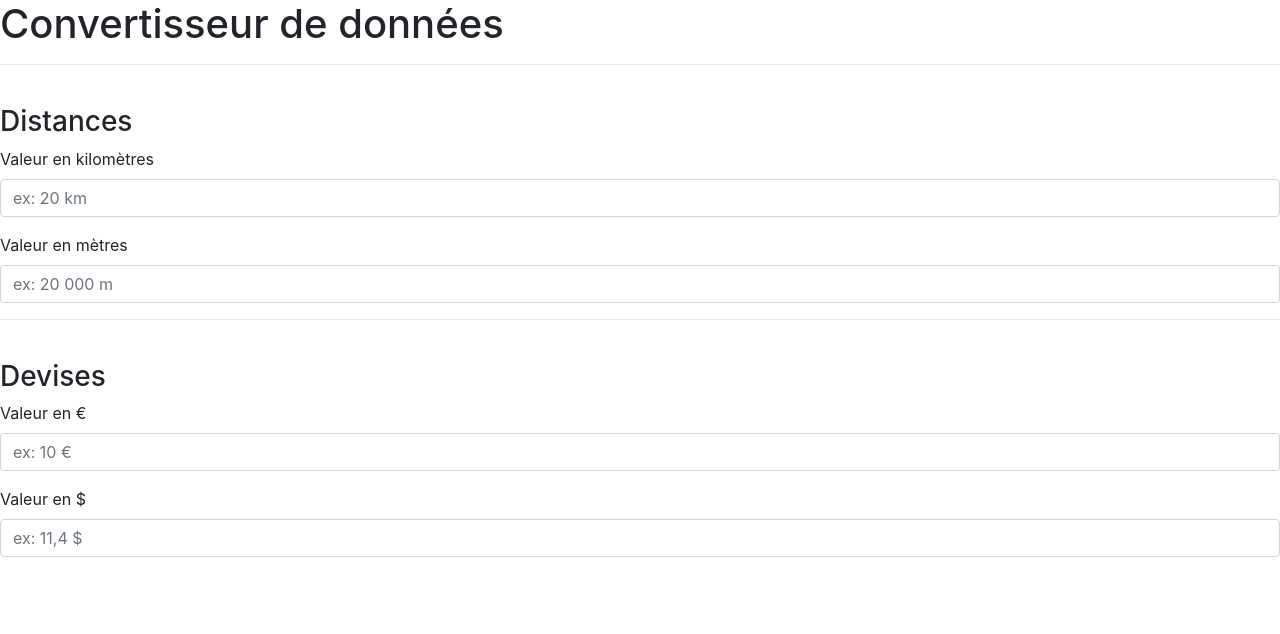
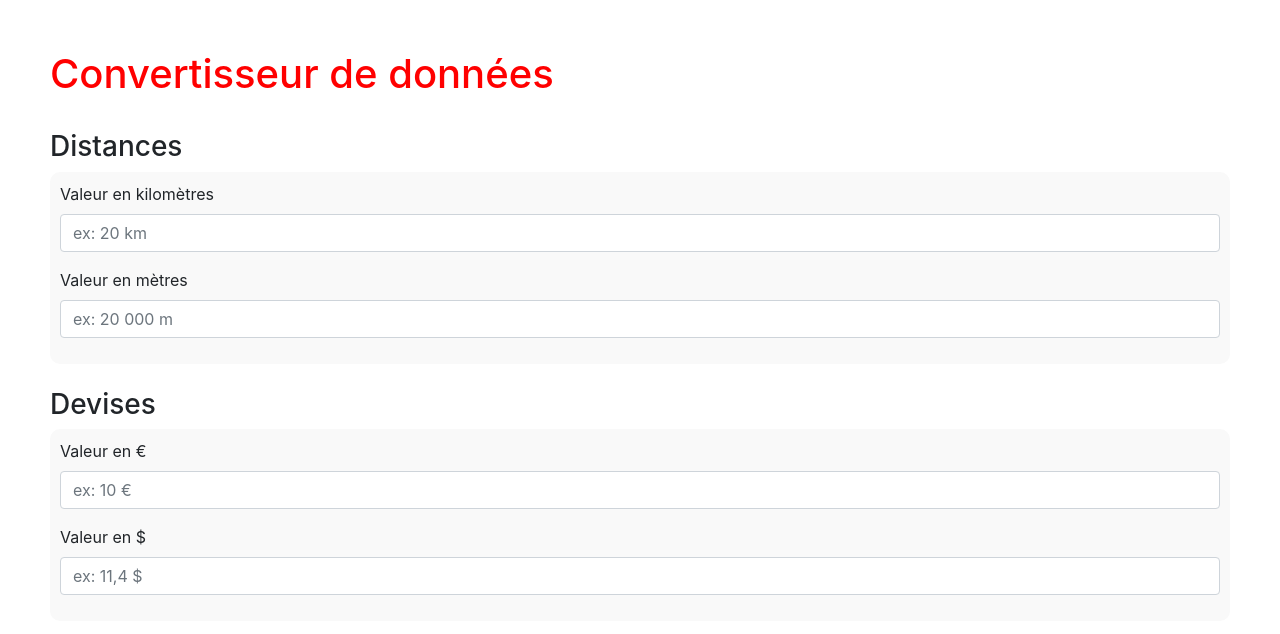
Before and after one commit to fredericdnd/exercice-git, a plain HTML site: page index.html in a window 1280 px wide. Drawn offline with nearby package versions, Linux system fonts and the light colour scheme.

Commit message:
CSS
- Set up CSS

```diff
--- a/index.html
+++ b/index.html
@@ -14,7 +14,6 @@
 
 <body>
     <h1>Convertisseur de données</h1>
-    <hr>
     <br>
     <h3>Distances</h3>
     <form class="distance_form">
@@ -27,7 +26,6 @@
             <input type="text" class="form-control" id="input_m" placeholder="ex: 20 000 m">
         </div>
     </form>
-    <hr>
     <br>
     <h3>Devises</h3>
     <form class="currency_form">
--- a/style/style.css
+++ b/style/style.css
@@ -0,0 +1,17 @@
+body {
+    margin: 50px;
+}
+
+h1 {
+    color: red;
+}
+
+h1:hover {
+    color: blue;
+}
+
+form {
+    background: #F9F9F9;
+    padding: 10px;
+    border-radius: 10px;
+}
```
